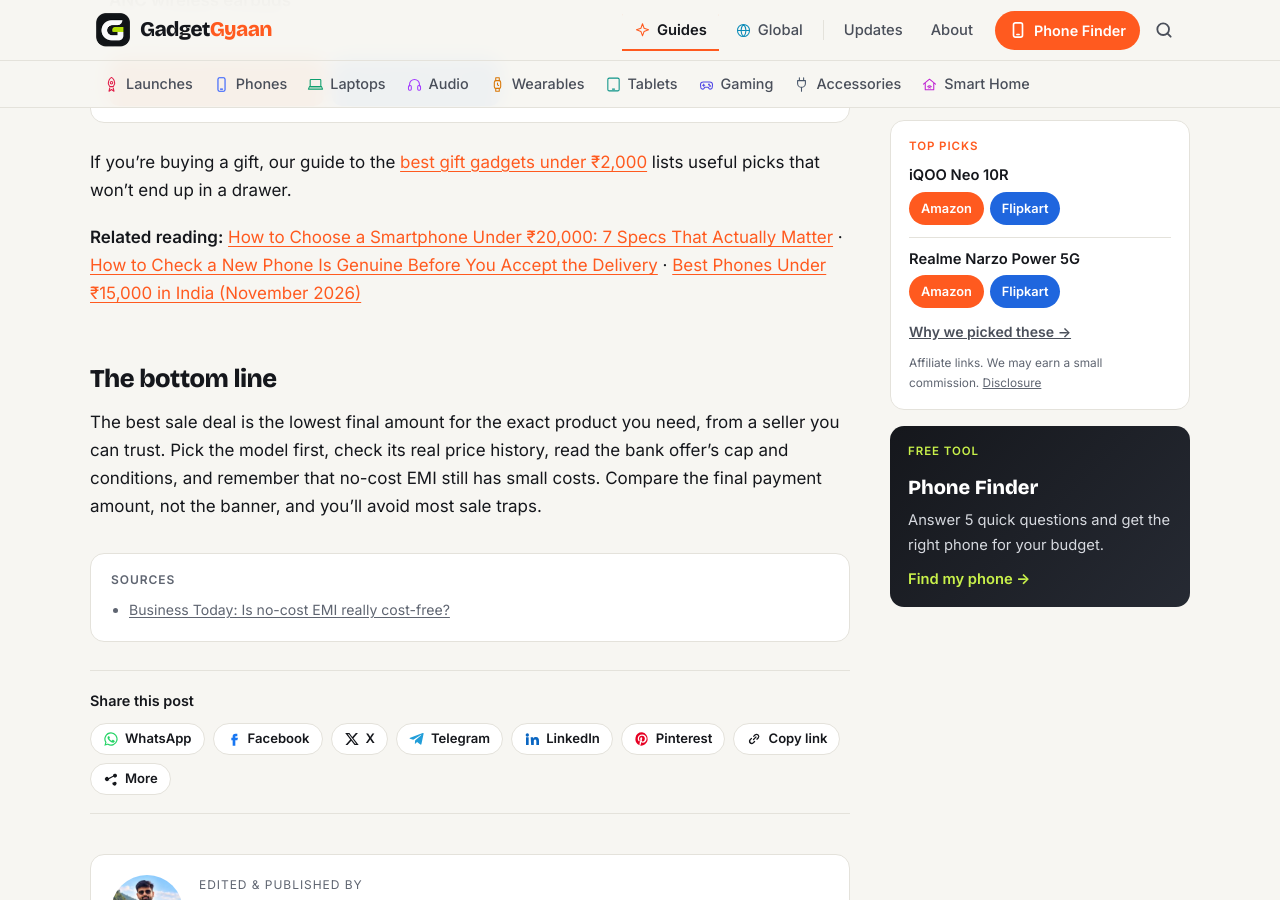
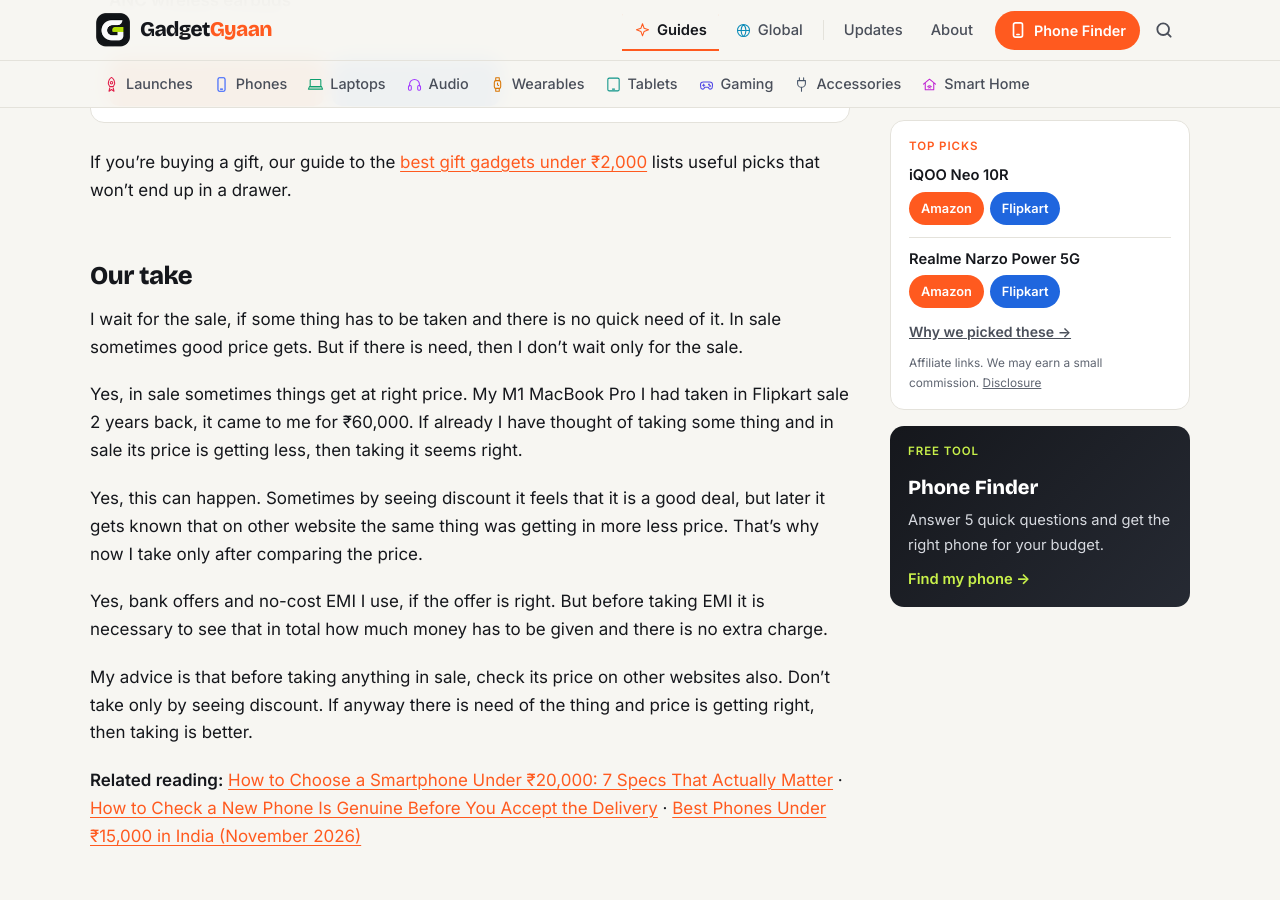
Before and after one commit to kiteksood167/kiteksood167.github.io, a Jekyll site: the page built from _posts/2026-10-28-diwali-gadget-buying-tips.md, in a window 1280 px wide and 900 px high, scrolled down 5672 px. Built offline with Jekyll 4.4.1, drawn with Linux system fonts in a browser that asks for light colours; comment, search, counter and statistics services are not loaded; some of the changed text lies outside the part shown.

Commit message:
Online sale tips, tablet vs laptop: add owner's Our take
Co-Authored-By: Claude Opus 5.5 <noreply@anthropic.com>
Claude-Session: https://claude.ai/code/session_01WQRPmSxMwztgHXfstCGpBN

```diff
--- a/_posts/2026-10-28-diwali-gadget-buying-tips.md
+++ b/_posts/2026-10-28-diwali-gadget-buying-tips.md
@@ -3,7 +3,7 @@ title: "Gadget Buying Tips for Online Sales in India: How to Get the Real Best D
 seo_title: "Gadget Buying Tips for Online Sales in India"
 description: "Buying a phone, laptop or earbuds in a Diwali, Big Billion Days or Republic Day sale? Check real price history, bank offers, no-cost EMI costs, exchange value and the seller before you pay."
 date: 2026-10-28 14:05:00 +0530
-last_modified_at: 2026-11-25 19:10:00 +0530
+last_modified_at: 2026-11-25 19:24:00 +0530
 image: /assets/images/diwali-gadget-buying-tips.jpg
 image_alt: "A smartphone showing a shopping cart and a falling price graph on a wooden table with diyas, marigolds, a credit card and a gold gift box"
 image_credit: "Illustration"
@@ -98,6 +98,18 @@ Big sales are a good time for budget and mid-range phones, earbuds, smartwatches
 
 If you're buying a gift, our guide to the [best gift gadgets under ₹2,000](/best-diwali-gift-gadgets-under-2000/) lists useful picks that won't end up in a drawer.
 
+## Our take
+
+I wait for the sale, if some thing has to be taken and there is no quick need of it. In sale sometimes good price gets. But if there is need, then I don't wait only for the sale.
+
+Yes, in sale sometimes things get at right price. My M1 MacBook Pro I had taken in Flipkart sale 2 years back, it came to me for ₹60,000. If already I have thought of taking some thing and in sale its price is getting less, then taking it seems right.
+
+Yes, this can happen. Sometimes by seeing discount it feels that it is a good deal, but later it gets known that on other website the same thing was getting in more less price. That's why now I take only after comparing the price.
+
+Yes, bank offers and no-cost EMI I use, if the offer is right. But before taking EMI it is necessary to see that in total how much money has to be given and there is no extra charge.
+
+My advice is that before taking anything in sale, check its price on other websites also. Don't take only by seeing discount. If anyway there is need of the thing and price is getting right, then taking is better.
+
 **Related reading:** [How to Choose a Smartphone Under ₹20,000: 7 Specs That Actually Matter](/how-to-choose-a-smartphone-under-20000/) · [How to Check a New Phone Is Genuine Before You Accept the Delivery](/check-new-phone-genuine-before-accepting-delivery/) · [Best Phones Under ₹15,000 in India (November 2026)](/best-phones-under-15000-india/)
 
 ## The bottom line
```
Also changed, not shown: _posts/2026-10-20-tablet-vs-laptop-for-students.md (+11 -0 lines).
